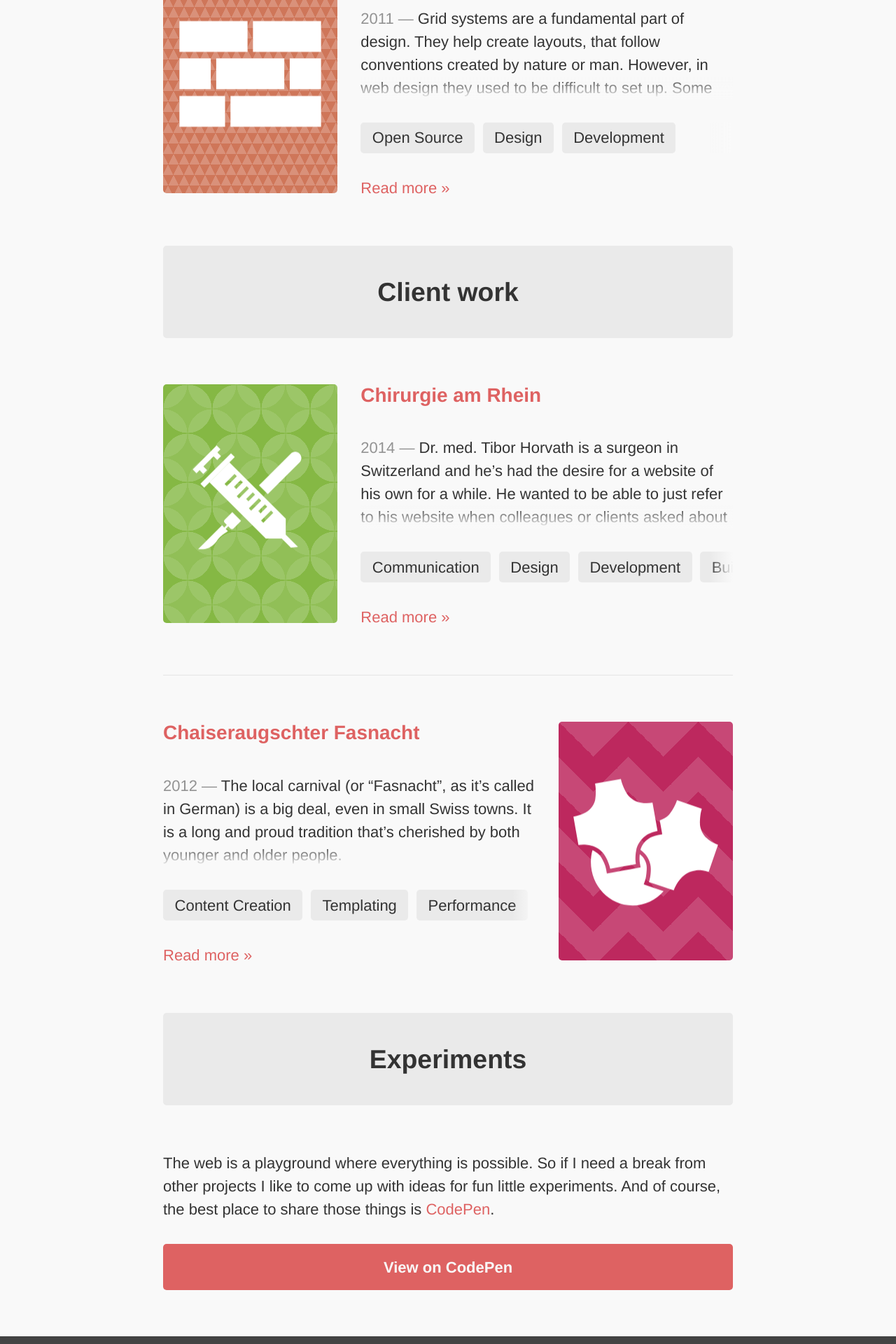
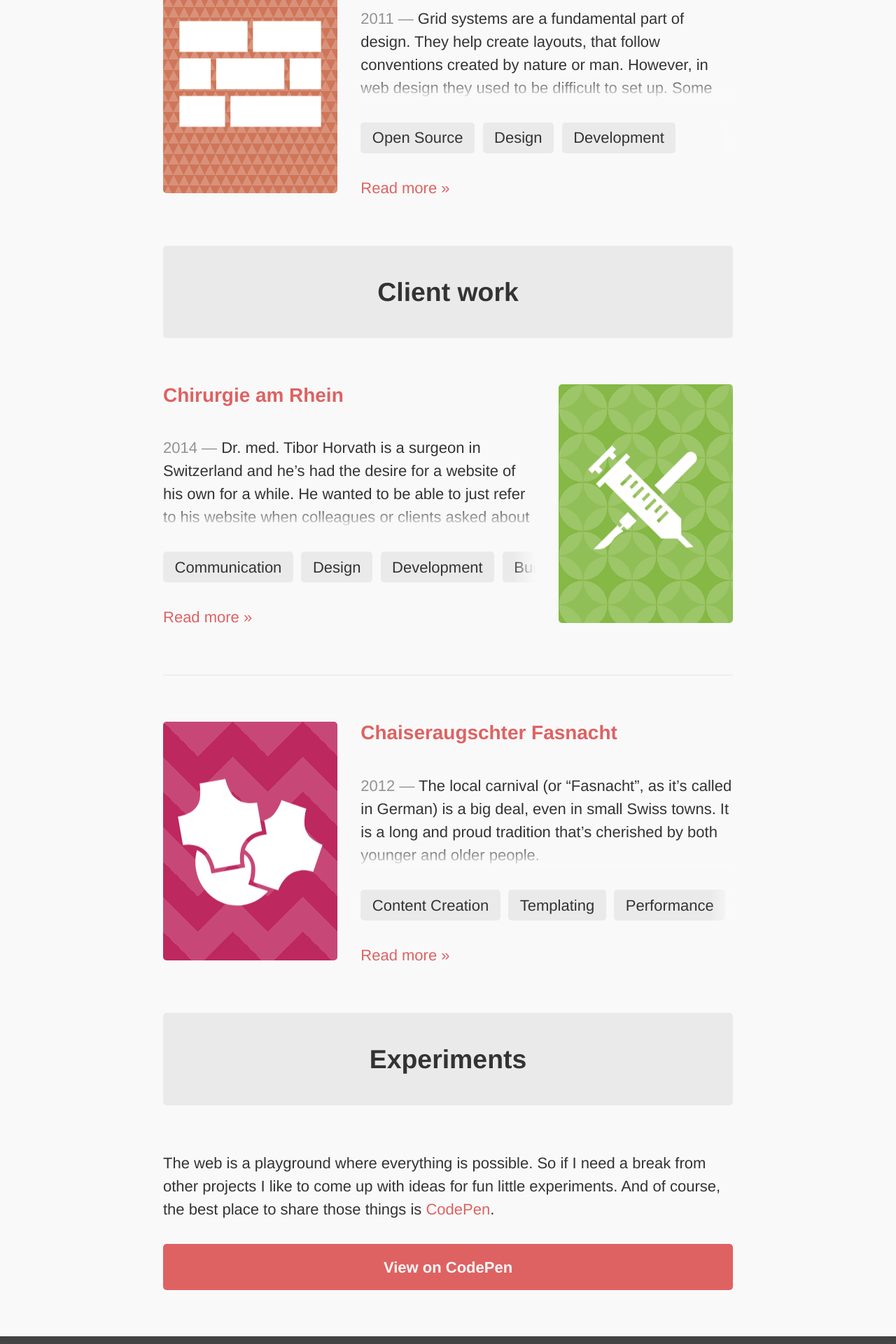
Before and after one commit to RadLikeWhoa/old.sacha.me, a Jekyll site: the page built from projects/index.html, in a window 1280 px wide. Shown: the part 1548-3468 px from the top of the page at 70% size. Built offline with Jekyll 4.4.1, drawn with Linux system fonts in a browser that asks for light colours; some web fonts are replaced.

Commit message:
Keep left-right flow of projects between project types

```diff
--- a/projects/index.html
+++ b/projects/index.html
@@ -10,14 +10,14 @@ description: "Read about web projects Sacha Schmid was involved with and learn a
   <section class="home-section personal-projects">
     <h2 class="section-heading">Personal projects</h2>
     {% for project in personal %}
-      {% capture class %}{% cycle "personal": "", "rev" %}{% endcapture %}
+      {% capture class %}{% cycle "project": "", "rev" %}{% endcapture %}
       {% include project.html project = project class = class %}
     {% endfor %}
   </section>
   <section class="home-section client-works">
     <h2 class="section-heading">Client work</h2>
     {% for project in client %}
-      {% capture class %}{% cycle "client": "", "rev" %}{% endcapture %}
+      {% capture class %}{% cycle "project": "", "rev" %}{% endcapture %}
       {% include project.html project = project class = class %}
     {% endfor %}
   </section>
```
